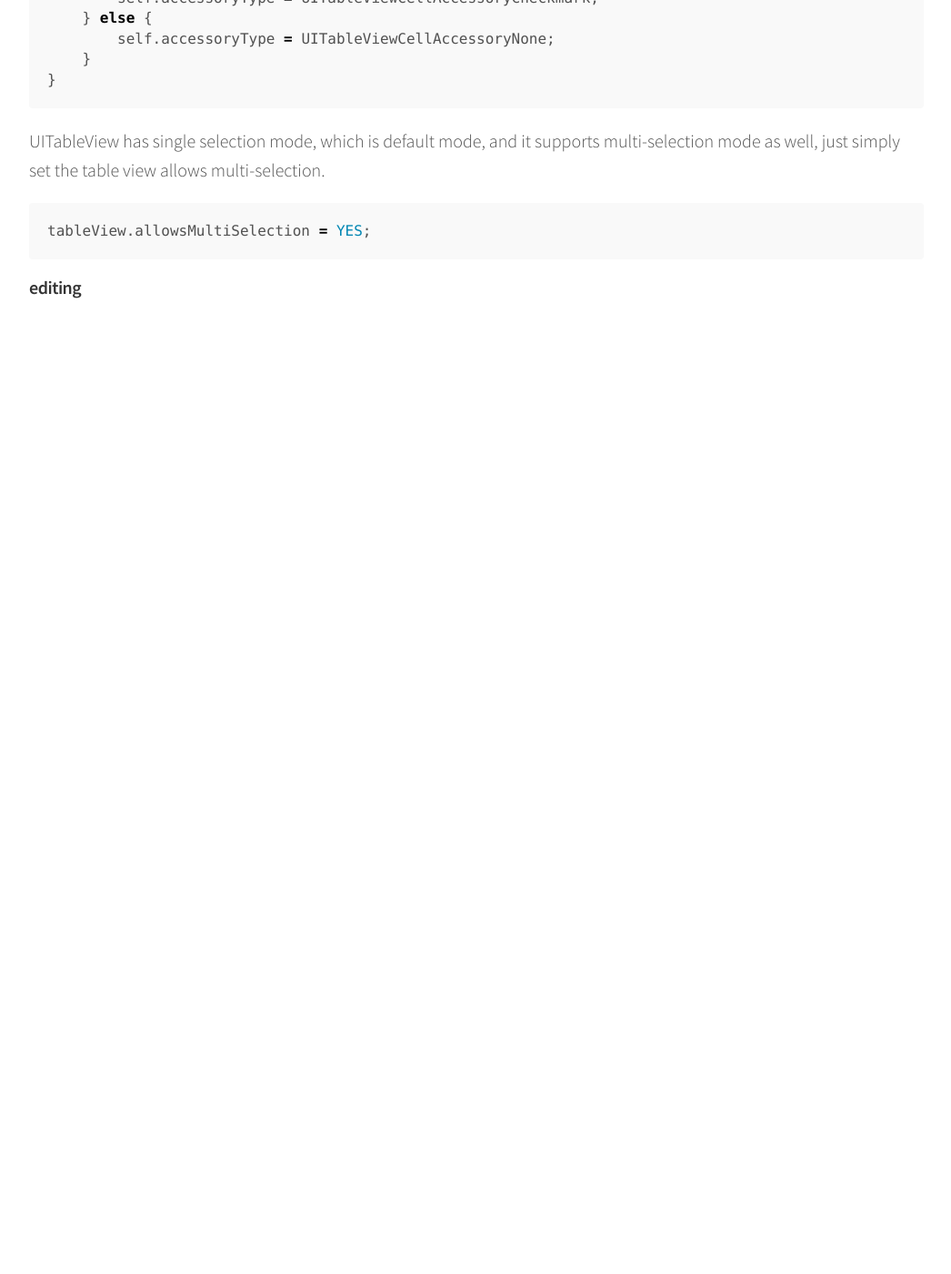
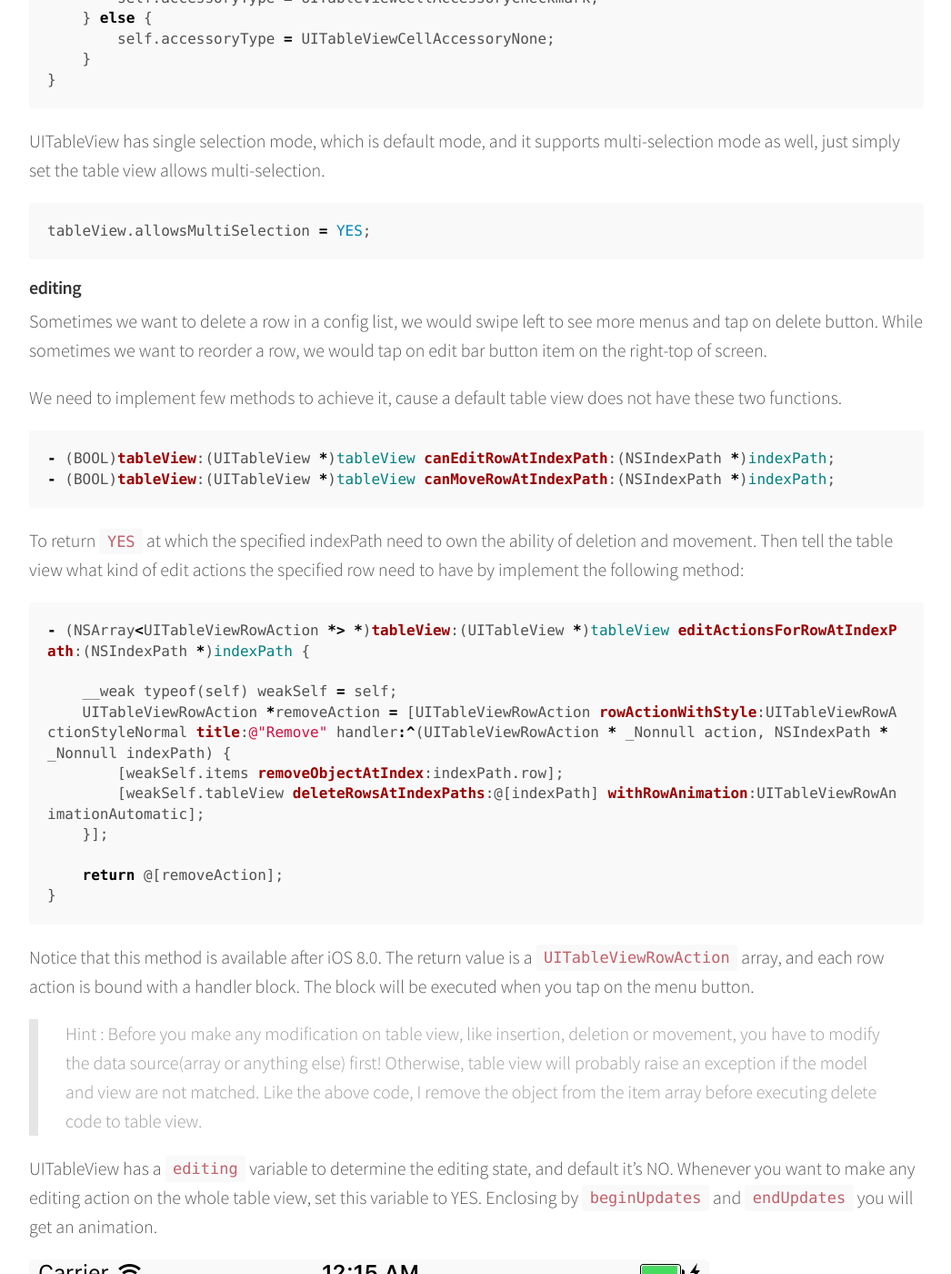
Before and after one commit to MESIRD/mesird.github.io, a Jekyll site: the page built from _posts/2016-10-23-UITableView-overview.md, in a window 1280 px wide and 1400 px high, scrolled down 5181 px. Shown: the whole window at 91% size, without its empty margins (116-1162 px from the left). Built offline with Jekyll 4.4.1, drawn with Linux system fonts in a browser that asks for light colours; comment, search, counter and statistics services are not loaded; before the commit the page ends 5618 px from its top, so only the background shows below that; some of the changed text lies outside the part shown.

Commit message:
update uitableview

````diff
--- a/_posts/2016-10-23-UITableView-overview.md
+++ b/_posts/2016-10-23-UITableView-overview.md
@@ -142,3 +142,51 @@ tableView.allowsMultiSelection = YES;
 ```
 
 #### editing
+
+Sometimes we want to delete a row in a config list, we would swipe left to see more menus and tap on delete button. While sometimes we want to reorder a row, we would tap on edit bar button item on the right-top of screen.
+
+We need to implement few methods to achieve it, cause a default table view does not have these two functions.
+
+```objc
+- (BOOL)tableView:(UITableView *)tableView canEditRowAtIndexPath:(NSIndexPath *)indexPath;
+- (BOOL)tableView:(UITableView *)tableView canMoveRowAtIndexPath:(NSIndexPath *)indexPath;
+```
+
+To return `YES` at which the specified indexPath need to own the ability of deletion and movement. Then tell the table view what kind of edit actions the specified row need to have by implement the following method:
+
+```objc
+- (NSArray<UITableViewRowAction *> *)tableView:(UITableView *)tableView editActionsForRowAtIndexPath:(NSIndexPath *)indexPath {
+
+    __weak typeof(self) weakSelf = self;
+    UITableViewRowAction *removeAction = [UITableViewRowAction rowActionWithStyle:UITableViewRowActionStyleNormal title:@"Remove" handler:^(UITableViewRowAction * _Nonnull action, NSIndexPath * _Nonnull indexPath) {
+        [weakSelf.items removeObjectAtIndex:indexPath.row];
+        [weakSelf.tableView deleteRowsAtIndexPaths:@[indexPath] withRowAnimation:UITableViewRowAnimationAutomatic];
+    }];
+
+    return @[removeAction];
+}
+```
+
+Notice that this method is available after iOS 8.0. The return value is a `UITableViewRowAction` array, and each row action is bound with a handler block. The block will be executed when you tap on the menu button.
+
+> Hint : Before you make any modification on table view, like insertion, deletion or movement, you have to modify the data source(array or anything else) first! Otherwise, table view will probably raise an exception if the model and view are not matched.
+> Like the above code, I remove the object from the item array before executing delete code to table view.
+
+UITableView has a `editing` variable to determine the editing state, and default it's NO. Whenever you want to make any editing action on the whole table view, set this variable to YES. Enclosing by `beginUpdates` and `endUpdates` you will get an animation.
+
+![](/images/uitableview-overview/14787082280882.jpg)
+
+If you just want the reorder function, that is to say just display reorder hamburger button on the right and without delete circle button on the left, you need to implement the following method:
+
+```objc
+- (BOOL)tableView:(UITableView *)tableView shouldIndentWhileEditingRowAtIndexPath:(NSIndexPath *)indexPath {
+    return NO;
+}
+- (UITableViewCellEditingStyle)tableView:(UITableView *)tableView editingStyleForRowAtIndexPath:(NSIndexPath *)indexPath {
+    return UITableViewCellEditingStyleNone;
+}
+```
+
+The first one notify table view that you do not need indent while it's in editing mode, and the second one tells table view you do not need any editing style on the specified row. Quite easy, right? It would look like this.
+
+![](/images/uitableview-overview/14787087129851.jpg)
````
Also changed, not shown: images/uitableview-overview/14787082280882.jpg (added), images/uitableview-overview/14787087129851.jpg (added).
